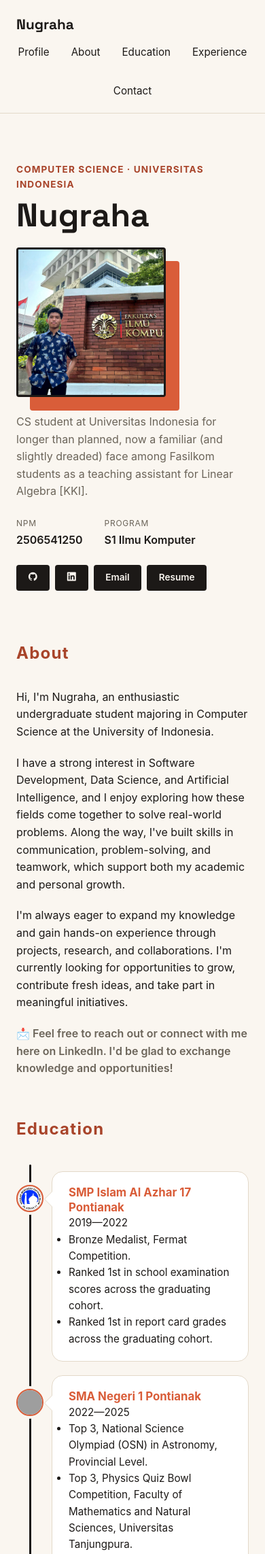
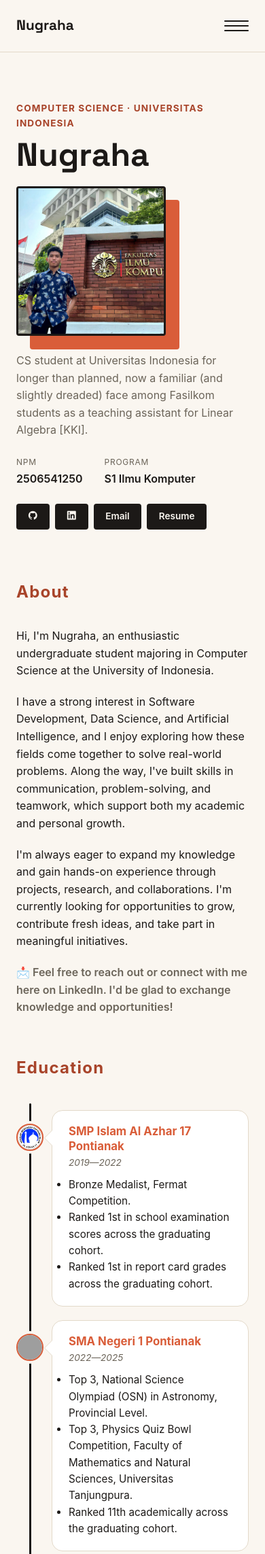
Before and after one commit to LVNAx/myPortofolio, a Django app: page / in a window 390 px wide. Shown: the top 2286 px of the page at 68% size. Run offline with Django 5.2, Linux system fonts and the light colour scheme; grey boxes are pictures that could not be loaded.

Commit message:
fix: Responsive Navbar with Hamburger Stack

```diff
--- a/static/css/style.css
+++ b/static/css/style.css
@@ -35,6 +35,10 @@ h1, .brand {
 
 /* Header dengan Flexbox */
 .site-header {
+    position: sticky;
+    top: 0;
+    z-index: 50;
+    background-color: var(--paper);
     border-bottom: 1px solid var(--line);
 }
 
@@ -46,25 +50,8 @@ h1, .brand {
     gap: 1rem;
 }
 
+
 /* Navbar di Mobile sebelumnya perlu di-scroll */
-@media (max-width: 600px) {
-    .site-header .container {
-        flex-wrap: wrap;
-        row-gap: 0.75rem;
-    }
-
-    .site-header nav {
-        width: 100%;
-        justify-content: center;
-        flex-wrap: wrap;
-        gap: 0.6rem 1.1rem;
-    }
-
-    .site-header nav a {
-        font-size: 0.85rem;
-    }
-}
-
 .brand {
     font-size: 1.3rem;
     font-weight: 700;
@@ -81,6 +68,91 @@ h1, .brand {
     color: var(--ink);
     text-decoration: none;
     font-size: 0.95rem;
+}
+
+/* Tombol hamburger, disembunyikan di desktop */
+.nav-toggle {
+    display: none;
+    flex-direction: column;
+    justify-content: center;
+    flex-shrink: 0;
+    gap: 5px;
+    width: 36px;
+    height: 36px;
+    background: none;
+    border: none;
+    cursor: pointer;
+    padding: 0;
+}
+
+.nav-toggle span {
+    display: block;
+    width: 100%;
+    height: 2px;
+    background: var(--ink);
+    border-radius: 2px;
+    transition: transform 0.3s ease, opacity 0.3s ease;
+}
+
+/* Animasi jadi tanda silang saat menu terbuka */
+.nav-toggle.active span:nth-child(1) {
+    transform: translateY(7px) rotate(45deg);
+}
+
+.nav-toggle.active span:nth-child(2) {
+    opacity: 0;
+}
+
+.nav-toggle.active span:nth-child(3) {
+    transform: translateY(-7px) rotate(-45deg);
+}
+
+@media (max-width: 768px) {
+    .site-header .container {
+        flex-wrap: wrap;
+        row-gap: 0;
+    }
+
+    .nav-toggle {
+        display: flex;
+    }
+
+    .site-header nav {
+        position: static;
+        flex-basis: 100%;
+        order: 3;
+        flex-direction: column;
+        gap: 0;
+        max-height: 0;
+        overflow: hidden;
+        transition: max-height 0.3s ease;
+    }
+
+    .site-header nav.active {
+        max-height: 400px;
+        margin-top: 1rem;
+        border-top: 1px solid var(--line);
+    }
+
+    .site-header nav a {
+        padding: 0.9rem 0.25rem;
+        border-bottom: 1px solid var(--line);
+    }
+
+    .site-header nav a:last-child {
+        border-bottom: none;
+    }
+}
+
+@media (prefers-reduced-motion: reduce) {
+    .site-header nav,
+    .nav-toggle span {
+        transition: none;
+    }
+}
+
+html {
+    scroll-behavior: smooth;
 }
 
 /* Section Hero dengan CSS Grid */
@@ -213,10 +285,6 @@ h1, .brand {
     .hero-photo {
         max-width: 220px;
     }
-
-    .social-links {
-        justify-content: flex-start;
-    }
 }
 
 /*  */
@@ -347,10 +415,6 @@ h1, .brand {
     padding: 0.5rem 1.5rem 1.75rem calc(1.25rem + 56px + 1.5rem);
     color: var(--text-muted);
     background-color: transparent;
-}
-
-.experience-details p { /* Ini untuk tag <p>*/
-    margin-bottom: 0.75rem;
 }
 
 .experience-details ul { /* Ini untuk tag <ul>*/
@@ -556,9 +620,7 @@ h1, .brand {
         margin-left: -1.5px;
     }
 
-    .container-timeline,
-    .left-container,
-    .right-container {
+    .container-timeline {
         width: 100%;
         left: 0;
         padding-left: 52px;
--- a/templates/index.html
+++ b/templates/index.html
@@ -8,15 +8,21 @@
     <link rel="preconnect" href="https://fonts.googleapis.com">
     <link rel="preconnect" href="https://fonts.gstatic.com" crossorigin>
     <link href="https://fonts.googleapis.com/css2?family=Space+Grotesk:wght@500;700&display=swap" rel="stylesheet">
-    <link rel="stylesheet" href="/static/css/style.css">
+    <link rel="stylesheet" href="/static/css/style.css?v=2">
     <link rel="stylesheet" href="https://cdn.jsdelivr.net/gh/devicons/devicon@latest/devicon.min.css">
     <link rel="stylesheet" href="https://fonts.googleapis.com/icon?family=Material+Icons">
 </head>
+
 <body>
     <header class="site-header">
         <div class="container">
             <a href="#profile" class="brand">Nugraha</a>
-            <nav>
+            <button class="nav-toggle" aria-label="Open menu" aria-expanded="false">
+                <span></span>
+                <span></span>
+                <span></span>
+            </button>
+            <nav id="siteNav">
                 <a href="#profile">Profile</a>
                 <a href="#about">About</a>
                 <a href="#education">Education</a>
@@ -27,6 +33,7 @@
     </header>
 
     <!-- Bagian Utamanya -->
+    <main>
         <!-- Section Hero -->
         <section class="hero" id="profile">
             <div class="container hero-grid">
@@ -55,8 +62,8 @@
                             <i class="devicon-github-original"></i></a>
                         <a href="https://www.linkedin.com/in/nugrahakc" class="social-link" target="_blank" rel="noopener">
                             <i class="devicon-linkedin-plain"></i></a>
-                        <a href="mailto:nugrahakc.com" class="social-link">Email</a>
-                        <a href="https://drive.google.com/file/d/136sJkpda_LMqWngHVFw7ASPczF36OqH-/view?usp=sharing" class="social-link" target="_blank"target="_blank" rel="noopener">Resume</a>
+                        <a href="mailto:nugrakc@gmail.com" class="social-link">Email</a>
+                        <a href="https://drive.google.com/file/d/136sJkpda_LMqWngHVFw7ASPczF36OqH-/view?usp=sharing" class="social-link" target="_blank rel="noopener">Resume</a>
                     </div>
                 </div>
             </div>
@@ -86,7 +93,7 @@
                     <img class="timeline-avatar" src="/static/img/alazhar.png" alt="Logo SMP Islam Al Azhar 17 Pontianak" width="40" height="40">
                     <div class="text-box">
                         <h3>SMP Islam Al Azhar 17 Pontianak</h3>
-                        <small">2019—2022</small>
+                        <small>2019—2022</small>
                         <ul>
                             <li>Bronze Medalist, Fermat Competition.</li>
                             <li>Ranked 1st in school examination scores across the graduating cohort.</li>
@@ -100,7 +107,7 @@
                     <img class="timeline-avatar" src="/static/img/sman1.png" alt="Logo SMA Negeri 1 Pontianak" width="40" height="40">
                     <div class="text-box">
                         <h3>SMA Negeri 1 Pontianak</h3>
-                        <small">2022—2025</small>
+                        <small>2022—2025</small>
                         <ul>
                             <li>Top 3, National Science Olympiad (OSN) in Astronomy, Provincial Level.</li>
                             <li>Top 3, Physics Quiz Bowl Competition, Faculty of Mathematics and Natural Sciences, Universitas Tanjungpura.</li>
@@ -114,7 +121,7 @@
                     <img class="timeline-avatar" src="/static/img/ui.png" alt="Logo Universitas Indonesia" width="40" height="40">
                     <div class="text-box">
                         <h3>Universitas Indonesia</h3>
-                        <small">2025—Present</small>
+                        <small>2025—Present</small>
                         <ul>
                             <li>Top 10, ASN Digital AI Hackathon 2025.</li>
                             <li>Top 38, Datavidia 2026.</li>
@@ -242,7 +249,7 @@
 
             <!-- Ikon-ikon kontak -->
             <div class="contact-icons">
-                <a class="contact-icon" href="mailto:nugraha@gmail.com" aria-label="Email" title="Email" data-icon>
+                <a class="contact-icon" href="mailto:nugrahakc@gmail.com" aria-label="Email" title="Email" data-icon>
                     <i class="material-icons">mail</i>
                 </a>
                 <a class="contact-icon" href="https://github.com/LVNAx" target="_blank" rel="noopener" aria-label="GitHub" title="GitHub" data-icon>
@@ -266,5 +273,26 @@
             <p>&copy; 2026 Nugraha. Fakultas Ilmu Komputer, Universitas Indonesia.</p>
         </div>
     </footer>
+
+
+<script>
+    // Navbar
+    const navToggle = document.querySelector('.nav-toggle');
+    const siteNav = document.getElementById('siteNav');
+
+    navToggle.addEventListener('click', () => {
+        const isActive = siteNav.classList.toggle('active');
+        navToggle.classList.toggle('active');
+        navToggle.setAttribute('aria-expanded', isActive);
+    });
+
+    siteNav.querySelectorAll('a').forEach(link => {
+        link.addEventListener('click', () => {
+            siteNav.classList.remove('active');
+            navToggle.classList.remove('active');
+            navToggle.setAttribute('aria-expanded', false);
+        });
+    });
+</script>
 </body>
 </html>
```
Also changed, not shown: README.md.
